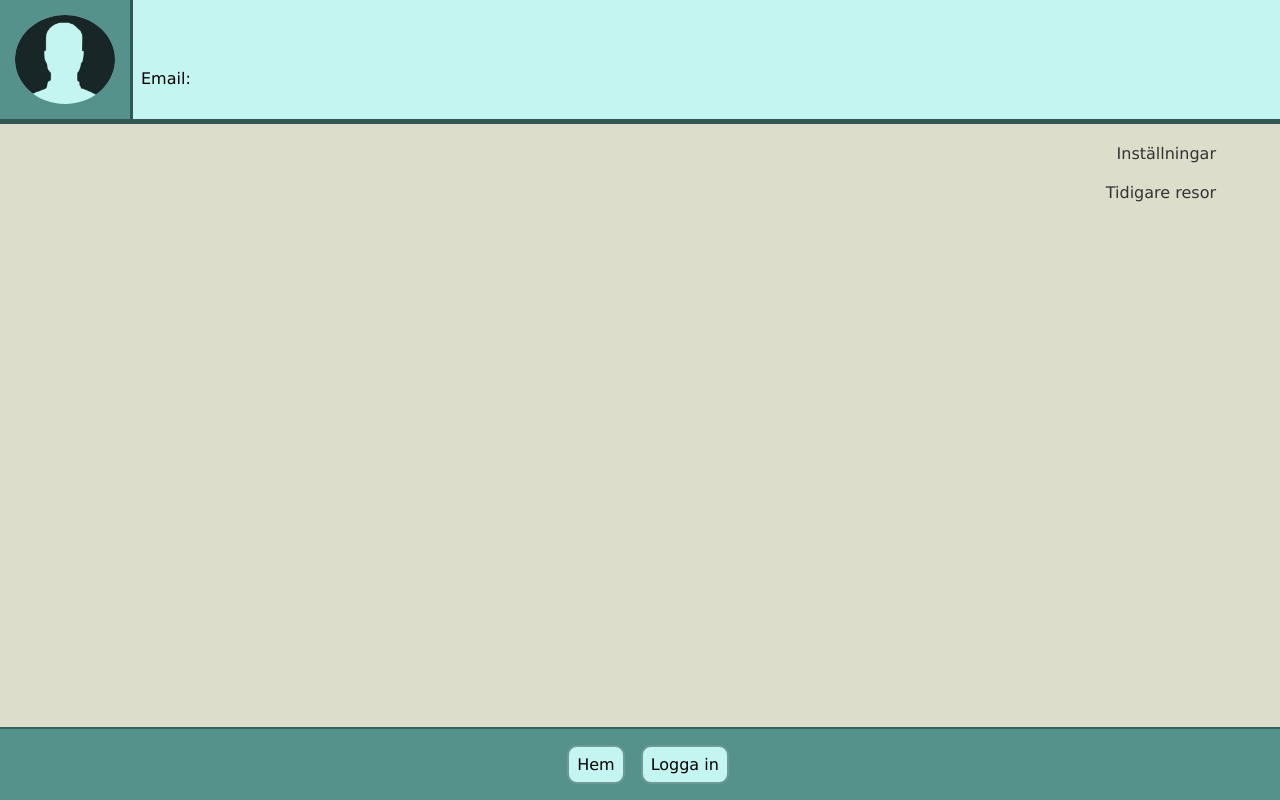
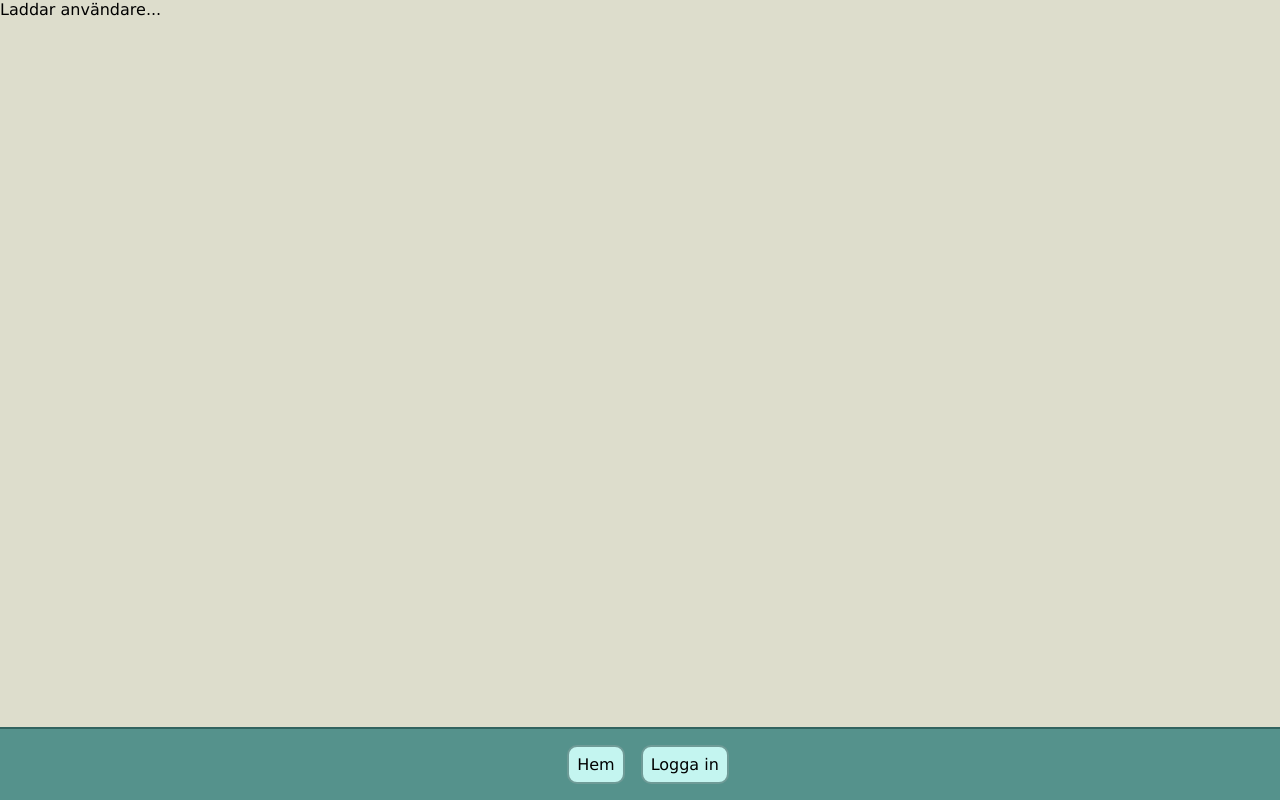
Before and after one commit to ricmal08/vteam-user-client, a React (Vite) app: page /user in a window 1280 px wide. Built offline with nearby package versions, Linux system fonts and the light colour scheme.

Commit message:
bug: searching for login bug OBS not done yet

```diff
--- a/src/components/LoginPage.jsx
+++ b/src/components/LoginPage.jsx
@@ -46,7 +46,6 @@ function LoginPage({ setUserStatus }) {
       setUserStatus("logged-in");
       //Navigate to home page if login success
       navigate("/");
-
     } catch(error) {
       setLoginError(error.message);
       console.error(error);
--- a/src/components/UserProfile.jsx
+++ b/src/components/UserProfile.jsx
@@ -2,6 +2,11 @@ import { Link } from "react-router-dom";
 import styled from 'styled-components';
 
 function UserProfile({user}) {
+  console.log("UserProfile renderas, user:", user);
+
+  if (!user) {
+    return <p>Laddar användare...</p>;
+  }
 
   return (
     /*
```
Also changed, not shown: src/App.jsx (+8 -1 lines).
